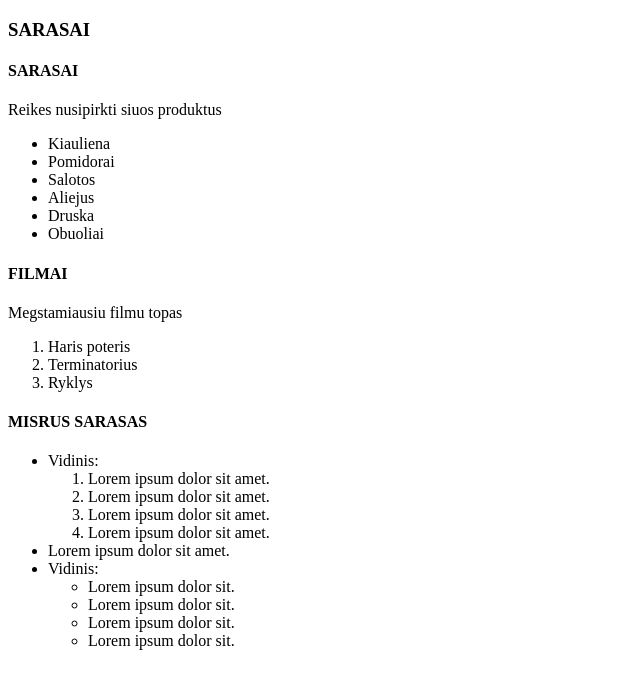
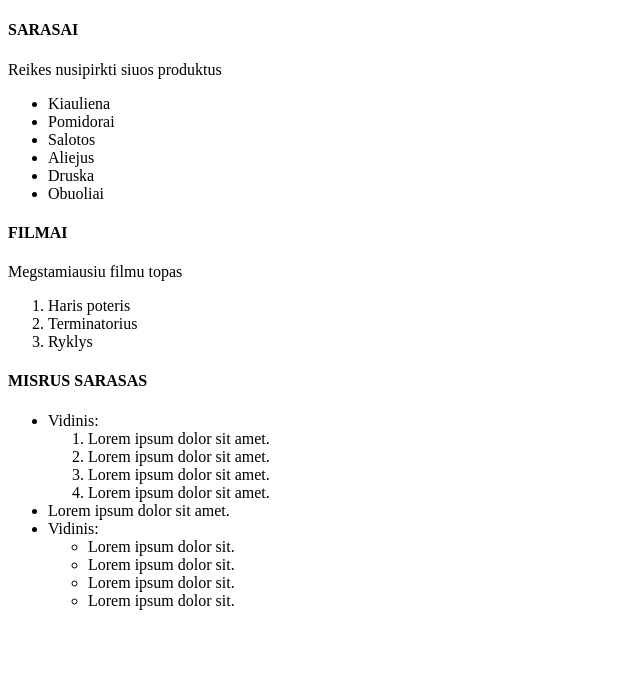
Before and after one commit to web-js-jme/vcs-web, a plain HTML site: page Excercises/lists.html in a window 1280 px wide. Shown: the whole page, without its empty margins (0-640 px from the left). Drawn offline with Linux system fonts and the light colour scheme.

Commit message:
remove dublicate

```diff
--- a/Excercises/lists.html
+++ b/Excercises/lists.html
@@ -6,7 +6,6 @@
         <title>LISTS</title>
     </head>
     <body>
-        <h3>SARASAI</h3>
         <h4>SARASAI</h4>
         <p>Reikes nusipirkti siuos produktus</p>
         <ul>
```
